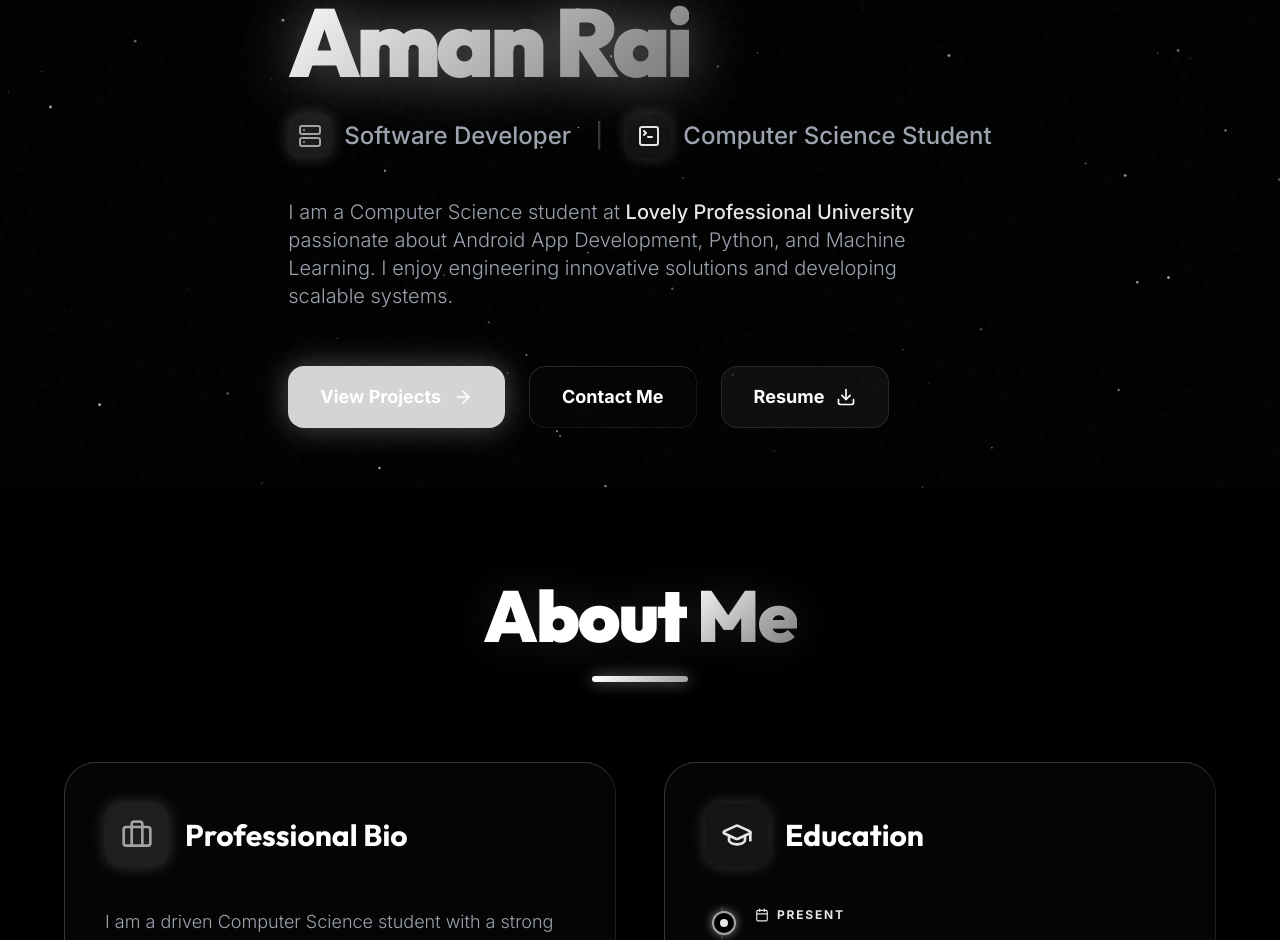
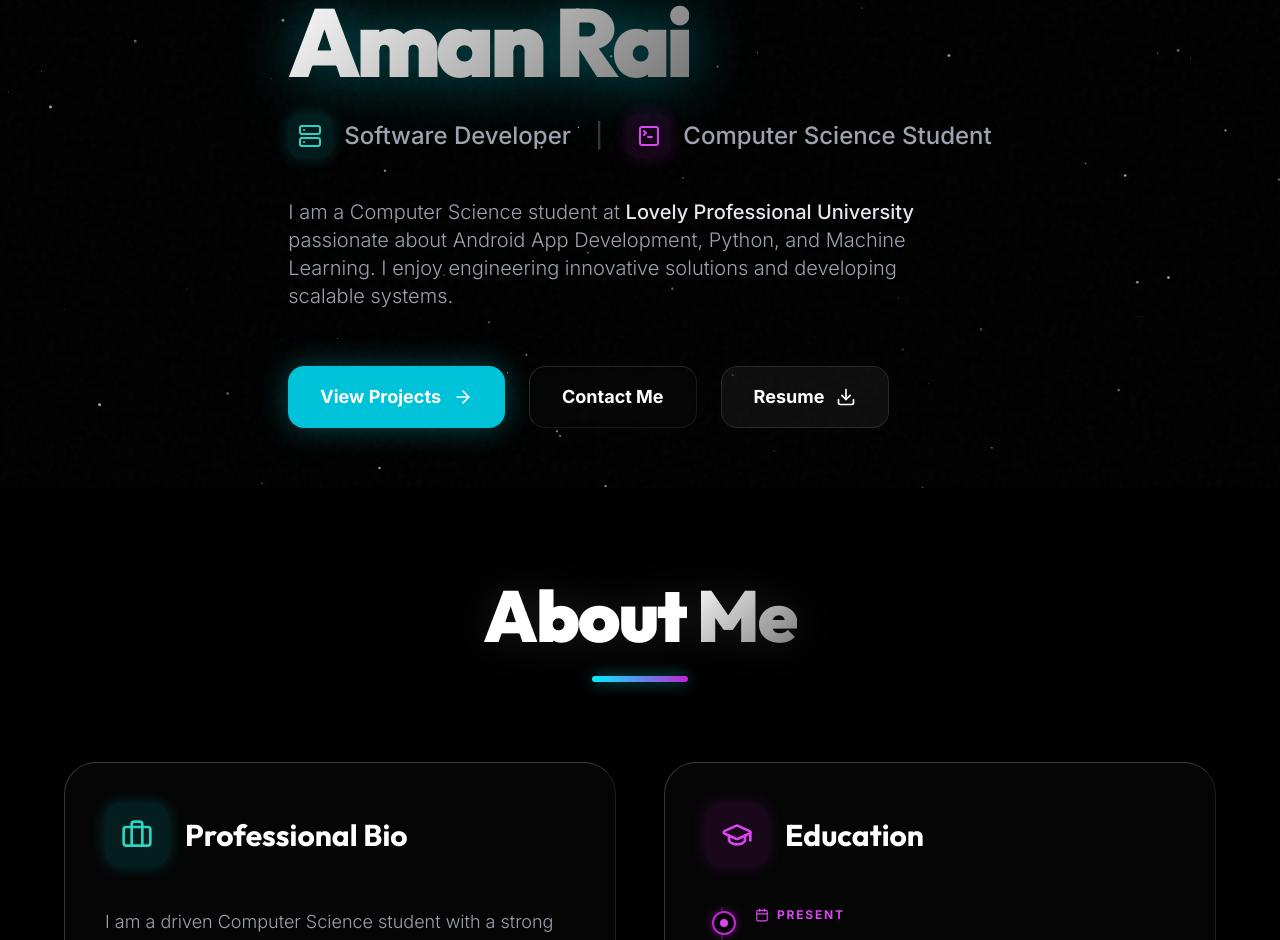
Before and after one commit to Amanrai503/PortFolio, a React (Vite) app: page / in a window 1280 px wide. Shown: the part 312-1252 px from the top of the page. Built offline with nearby package versions, Linux system fonts and the light colour scheme.

Commit message:
added colors back

```diff
--- a/replace_colors.cjs
+++ /dev/null
@@ -1,36 +0,0 @@
-const fs = require('fs');
-const path = require('path');
-
-function walk(dir) {
-  let results = [];
-  const list = fs.readdirSync(dir);
-  list.forEach(file => {
-    file = path.join(dir, file);
-    const stat = fs.statSync(file);
-    if (stat && stat.isDirectory()) {
-      results = results.concat(walk(file));
-    } else {
-      if (file.endsWith('.jsx')) results.push(file);
-    }
-  });
-  return results;
-}
-
-const files = walk('c:\\Users\\amanr\\Documents\\PORTFOLIO\\portfolio\\src');
-let changedCount = 0;
-
-files.forEach(file => {
-  let content = fs.readFileSync(file, 'utf8');
-  let original = content;
-  // Replace rgba(0,240,255,x) and rgba(192,38,211,x)
-  content = content.replace(/rgba\(\s*0\s*,\s*240\s*,\s*255\s*,\s*([0-9.]+)\s*\)/g, 'rgba(255,255,255,$1)');
-  content = content.replace(/rgba\(\s*192\s*,\s*38\s*,\s*211\s*,\s*([0-9.]+)\s*\)/g, 'rgba(255,255,255,$1)');
-
-  if (content !== original) {
-    fs.writeFileSync(file, content);
-    changedCount++;
-    console.log('Updated', file);
-  }
-});
-
-console.log('Total files changed:', changedCount);
--- a/src/components/layout/Footer.jsx
+++ b/src/components/layout/Footer.jsx
@@ -6,7 +6,7 @@ const Footer = () => {
         <footer className="mt-auto relative z-10 border-t border-white/10 glass py-10">
             <div className="max-w-7xl mx-auto px-4 sm:px-6 lg:px-8 flex flex-col items-center">
                 <div className="flex space-x-8 mb-6">
-                    <a href="https://github.com/Amanrai503" target="_blank" rel="noopener noreferrer" className="p-3 rounded-full bg-white/5 text-gray-400 hover:text-white hover:bg-brand-500/20 hover:shadow-[0_0_20px_rgba(255,255,255,0.3)] hover:scale-110 transition-all duration-300 border border-white/5">
+                    <a href="https://github.com/Amanrai503" target="_blank" rel="noopener noreferrer" className="p-3 rounded-full bg-white/5 text-gray-400 hover:text-white hover:bg-brand-500/20 hover:shadow-[0_0_20px_rgba(0,240,255,0.3)] hover:scale-110 transition-all duration-300 border border-white/5">
                         <span className="sr-only">GitHub</span>
                         <Github size={20} />
                     </a>
@@ -14,7 +14,7 @@ const Footer = () => {
                         <span className="sr-only">LinkedIn</span>
                         <Linkedin size={20} />
                     </a>
-                    <a href="mailto:amanrai9436@gmail.com" className="p-3 rounded-full bg-white/5 text-gray-400 hover:text-white hover:bg-accent-500/20 hover:shadow-[0_0_20px_rgba(255,255,255,0.3)] hover:scale-110 transition-all duration-300 border border-white/5">
+                    <a href="mailto:amanrai9436@gmail.com" className="p-3 rounded-full bg-white/5 text-gray-400 hover:text-white hover:bg-accent-500/20 hover:shadow-[0_0_20px_rgba(192,38,211,0.3)] hover:scale-110 transition-all duration-300 border border-white/5">
                         <span className="sr-only">Email</span>
                         <Mail size={20} />
                     </a>
--- a/src/components/layout/Navbar.jsx
+++ b/src/components/layout/Navbar.jsx
@@ -95,7 +95,7 @@ const Navbar = () => {
     return (
         <nav className={`fixed top-0 left-0 right-0 z-50 transition-all duration-500 ease-out flex flex-col ${isVisible ? 'translate-y-0 opacity-100' : '-translate-y-full opacity-0 pointer-events-none'} ${scrolled ? 'pt-4' : 'pt-6'}`}>
             <div className="max-w-7xl mx-auto px-4 sm:px-8 w-full">
-                <div className={`glass w-fit mx-auto rounded-full flex items-center justify-center px-12 transition-all duration-500 ${scrolled ? 'py-2 shadow-[0_8px_32px_rgba(255,255,255,0.05)] border-brand-500/20' : 'py-3'}`}>
+                <div className={`glass w-fit mx-auto rounded-full flex items-center justify-center px-12 transition-all duration-500 ${scrolled ? 'py-2 shadow-[0_8px_32px_rgba(0,240,255,0.05)] border-brand-500/20' : 'py-3'}`}>
 
 
                     <div className="hidden md:flex items-center space-x-4">
--- a/src/components/ui/ProjectCard.jsx
+++ b/src/components/ui/ProjectCard.jsx
@@ -28,7 +28,7 @@ const ProjectCard = ({ title, description, features, techStack, githubLink, dela
                     <ul className="space-y-3">
                         {features.map((feature, idx) => (
                             <li key={idx} className="flex items-start text-sm text-gray-300">
-                                <span className="w-1.5 h-1.5 rounded-full bg-brand-500 mt-1.5 mr-3 flex-shrink-0 shadow-[0_0_8px_rgba(255,255,255,0.8)]" />
+                                <span className="w-1.5 h-1.5 rounded-full bg-brand-500 mt-1.5 mr-3 flex-shrink-0 shadow-[0_0_8px_rgba(0,240,255,0.8)]" />
                                 <span className="leading-relaxed">{feature}</span>
                             </li>
                         ))}
--- a/src/components/ui/SkillCard.jsx
+++ b/src/components/ui/SkillCard.jsx
@@ -19,7 +19,7 @@ const SkillCard = ({ title, skills, icon: Icon, index = 0 }) => {
             <div className="absolute -inset-20 bg-gradient-to-r from-brand-500/20 to-accent-500/20 blur-3xl opacity-0 group-hover:opacity-100 transition-opacity duration-700 pointer-events-none"></div>
 
             <div className="flex items-center space-x-5 mb-8 relative z-10">
-                <div className="p-4 bg-white/5 rounded-2xl text-brand-400 group-hover:text-white group-hover:bg-gradient-to-br group-hover:from-brand-500 group-hover:to-accent-500 transition-all duration-300 shadow-[0_0_15px_rgba(0,0,0,0)] group-hover:shadow-[0_0_30px_rgba(255,255,255,0.4)]">
+                <div className="p-4 bg-white/5 rounded-2xl text-brand-400 group-hover:text-white group-hover:bg-gradient-to-br group-hover:from-brand-500 group-hover:to-accent-500 transition-all duration-300 shadow-[0_0_15px_rgba(0,0,0,0)] group-hover:shadow-[0_0_30px_rgba(0,240,255,0.4)]">
                     <Icon size={28} strokeWidth={1.5} />
                 </div>
                 <h3 className="text-2xl font-display font-semibold text-white tracking-wide">{title}</h3>
--- a/src/pages/About.jsx
+++ b/src/pages/About.jsx
@@ -12,7 +12,7 @@ const About = () => {
                 className="text-center mb-20"
             >
                 <h1 className="text-5xl md:text-7xl font-black text-white mb-6 tracking-tight font-display drop-shadow-[0_0_20px_rgba(255,255,255,0.1)]">About <span className="text-gradient">Me</span></h1>
-                <div className="w-24 h-1.5 bg-gradient-to-r from-brand-500 to-accent-500 mx-auto rounded-full shadow-[0_0_15px_rgba(255,255,255,0.5)]"></div>
+                <div className="w-24 h-1.5 bg-gradient-to-r from-brand-500 to-accent-500 mx-auto rounded-full shadow-[0_0_15px_rgba(0,240,255,0.5)]"></div>
             </motion.div>
 
             <div className="grid grid-cols-1 lg:grid-cols-2 gap-12 max-w-6xl mx-auto">
@@ -25,7 +25,7 @@ const About = () => {
                     <div className="absolute -inset-20 bg-gradient-to-br from-brand-500/10 to-transparent blur-3xl opacity-0 group-hover:opacity-100 transition-opacity duration-700 pointer-events-none"></div>
 
                     <div className="flex items-center space-x-4 mb-10 relative z-10">
-                        <div className="p-4 rounded-2xl bg-brand-500/10 text-brand-400 shadow-[0_0_15px_rgba(255,255,255,0.2)]">
+                        <div className="p-4 rounded-2xl bg-brand-500/10 text-brand-400 shadow-[0_0_15px_rgba(0,240,255,0.2)]">
                             <Briefcase size={32} />
                         </div>
                         <h2 className="text-3xl font-bold text-white font-display">Professional Bio</h2>
@@ -72,14 +72,14 @@ const About = () => {
                     <div className="absolute -inset-20 bg-gradient-to-bl from-accent-500/10 to-transparent blur-3xl opacity-0 group-hover:opacity-100 transition-opacity duration-700 pointer-events-none"></div>
 
                     <div className="flex items-center space-x-4 mb-10 relative z-10">
-                        <div className="p-4 rounded-2xl bg-accent-500/10 text-accent-400 shadow-[0_0_15px_rgba(255,255,255,0.2)]">
+                        <div className="p-4 rounded-2xl bg-accent-500/10 text-accent-400 shadow-[0_0_15px_rgba(192,38,211,0.2)]">
                             <GraduationCap size={32} />
                         </div>
                         <h2 className="text-3xl font-bold text-white font-display">Education</h2>
                     </div>
 
                     <div className="relative border-l-2 border-white/10 pl-8 pb-4 ml-4 relative z-10 group-hover:border-white/20 transition-colors">
-                        <span className="absolute -left-[11px] top-1 px-1.5 py-1.5 rounded-full bg-black border-2 border-accent-500 shadow-[0_0_10px_rgba(255,255,255,0.5)]">
+                        <span className="absolute -left-[11px] top-1 px-1.5 py-1.5 rounded-full bg-black border-2 border-accent-500 shadow-[0_0_10px_rgba(192,38,211,0.5)]">
                             <span className="block w-2 h-2 rounded-full bg-accent-400"></span>
                         </span>
                         <div className="mb-3 flex items-center text-xs font-bold tracking-[0.15em] text-accent-400 uppercase">
--- a/src/pages/Home.jsx
+++ b/src/pages/Home.jsx
@@ -15,7 +15,7 @@ const Home = () => {
                 >
                     <span className="relative flex h-3 w-3 mr-1">
                         <span className="animate-ping absolute inline-flex h-full w-full rounded-full bg-brand-400 opacity-75"></span>
-                        <span className="relative inline-flex rounded-full h-3 w-3 bg-brand-500 shadow-[0_0_8px_rgba(255,255,255,0.8)]"></span>
+                        <span className="relative inline-flex rounded-full h-3 w-3 bg-brand-500 shadow-[0_0_8px_rgba(0,240,255,0.8)]"></span>
                     </span>
                     <span className="tracking-wide">Actively Looking for Internships</span>
                 </motion.div>
@@ -27,7 +27,7 @@ const Home = () => {
                     className="text-5xl sm:text-6xl md:text-8xl font-black text-white tracking-tighter mb-6 leading-[1.05] font-display"
                 >
                     Hi, I'm <br className="hidden md:block" />
-                    <span className="text-gradient drop-shadow-[0_0_30px_rgba(255,255,255,0.4)]">Aman Rai</span>
+                    <span className="text-gradient drop-shadow-[0_0_30px_rgba(0,240,255,0.4)]">Aman Rai</span>
                 </motion.h1>
 
                 <motion.div
@@ -37,14 +37,14 @@ const Home = () => {
                     className="flex flex-col md:flex-row md:items-center justify-center md:justify-start text-xl md:text-2xl font-medium text-gray-400 mb-10 gap-4 md:gap-6"
                 >
                     <div className="flex items-center justify-center md:justify-start group">
-                        <div className="p-2.5 rounded-xl bg-brand-500/10 text-brand-400 mr-3 group-hover:bg-brand-500 group-hover:text-white transition-all shadow-[0_0_15px_rgba(255,255,255,0.2)]">
+                        <div className="p-2.5 rounded-xl bg-brand-500/10 text-brand-400 mr-3 group-hover:bg-brand-500 group-hover:text-white transition-all shadow-[0_0_15px_rgba(0,240,255,0.2)]">
                             <Server size={24} />
                         </div>
                         Software Developer
                     </div>
                     <span className="hidden md:inline text-white/20">|</span>
                     <div className="flex items-center justify-center md:justify-start group">
-                        <div className="p-2.5 rounded-xl bg-accent-500/10 text-accent-400 mr-3 group-hover:bg-accent-500 group-hover:text-white transition-all shadow-[0_0_15px_rgba(255,255,255,0.2)]">
+                        <div className="p-2.5 rounded-xl bg-accent-500/10 text-accent-400 mr-3 group-hover:bg-accent-500 group-hover:text-white transition-all shadow-[0_0_15px_rgba(192,38,211,0.2)]">
                             <TerminalSquare size={24} />
                         </div>
                         Computer Science Student
@@ -68,7 +68,7 @@ const Home = () => {
                 >
                     <a
                         href="#projects"
-                        className="group relative inline-flex items-center justify-center px-8 py-4 text-lg font-bold rounded-2xl text-white bg-brand-600 hover:bg-brand-500 transition-all shadow-[0_0_30px_rgba(255,255,255,0.3)] hover:shadow-[0_0_50px_rgba(255,255,255,0.5)] overflow-hidden"
+                        className="group relative inline-flex items-center justify-center px-8 py-4 text-lg font-bold rounded-2xl text-white bg-brand-600 hover:bg-brand-500 transition-all shadow-[0_0_30px_rgba(0,240,255,0.3)] hover:shadow-[0_0_50px_rgba(0,240,255,0.5)] overflow-hidden"
                     >
                         <div className="absolute inset-0 bg-gradient-to-r from-transparent via-white/20 to-transparent -translate-x-[200%] group-hover:translate-x-[200%] transition-transform duration-1000"></div>
                         <span className="relative z-10">View Projects</span>
--- a/src/pages/Projects.jsx
+++ b/src/pages/Projects.jsx
@@ -39,7 +39,7 @@ const Projects = () => {
                 className="text-center mb-20"
             >
                 <h1 className="text-5xl md:text-7xl font-black text-white mb-6 tracking-tight font-display drop-shadow-[0_0_20px_rgba(255,255,255,0.1)]">Featured <span className="text-gradient">Projects</span></h1>
-                <div className="w-24 h-1.5 bg-gradient-to-r from-brand-500 to-accent-500 mx-auto rounded-full shadow-[0_0_15px_rgba(255,255,255,0.5)] mb-8"></div>
+                <div className="w-24 h-1.5 bg-gradient-to-r from-brand-500 to-accent-500 mx-auto rounded-full shadow-[0_0_15px_rgba(0,240,255,0.5)] mb-8"></div>
                 <p className="text-lg md:text-xl text-gray-400 max-w-2xl mx-auto font-light leading-relaxed">
                     A selection of my recent engineering work showcasing backend architecture, frontend integration, and structured database design.
                 </p>
--- a/src/pages/Skills.jsx
+++ b/src/pages/Skills.jsx
@@ -36,7 +36,7 @@ const Skills = () => {
                 className="text-center mb-20"
             >
                 <h1 className="text-5xl md:text-7xl font-black text-white mb-6 tracking-tight font-display drop-shadow-[0_0_20px_rgba(255,255,255,0.1)]">Technical <span className="text-gradient">Arsenal</span></h1>
-                <div className="w-24 h-1.5 bg-gradient-to-r from-brand-500 to-accent-500 mx-auto rounded-full shadow-[0_0_15px_rgba(255,255,255,0.5)] mb-8"></div>
+                <div className="w-24 h-1.5 bg-gradient-to-r from-brand-500 to-accent-500 mx-auto rounded-full shadow-[0_0_15px_rgba(0,240,255,0.5)] mb-8"></div>
                 <p className="text-lg md:text-xl text-gray-400 max-w-2xl mx-auto font-light leading-relaxed">
                     A comprehensive overview of my technical capabilities and engineering stack, combining solid foundations with modern tools.
                 </p>
--- a/tailwind.config.js
+++ b/tailwind.config.js
@@ -8,24 +8,24 @@ export default {
   theme: {
     extend: {
       colors: {
-        background: '#000000',
+        background: '#212121',
         foreground: '#ffffff',
         brand: {
-          50: '#fafafa',
-          100: '#f5f5f5',
-          200: '#e5e5e5',
-          300: '#d4d4d4',
-          400: '#a3a3a3',
-          500: '#ffffff', // Replacing Vivid Neon Cyan with pure white
-          600: '#d4d4d4', // Replacing brand-600 with light gray
-          700: '#a3a3a3',
-          800: '#737373',
-          900: '#525252',
+          50: '#f0fdfa',
+          100: '#ccfbf1',
+          200: '#99f6e4',
+          300: '#5eead4',
+          400: '#2dd4bf',
+          500: '#00f0ff', // Vivid Neon Cyan
+          600: '#00c3d9',
+          700: '#0097a7',
+          800: '#006c7a',
+          900: '#004552',
         },
         accent: {
-          400: '#e5e5e5',
-          500: '#a3a3a3', // Replacing Electric Purple with gray
-          600: '#737373',
+          400: '#d946ef',
+          500: '#c026d3', // Electric Purple
+          600: '#a21caf',
         },
         surface: {
           50: '#1a1a1a',
```
Also changed, not shown: src/pages/Contact.jsx (+4 -4 lines).
